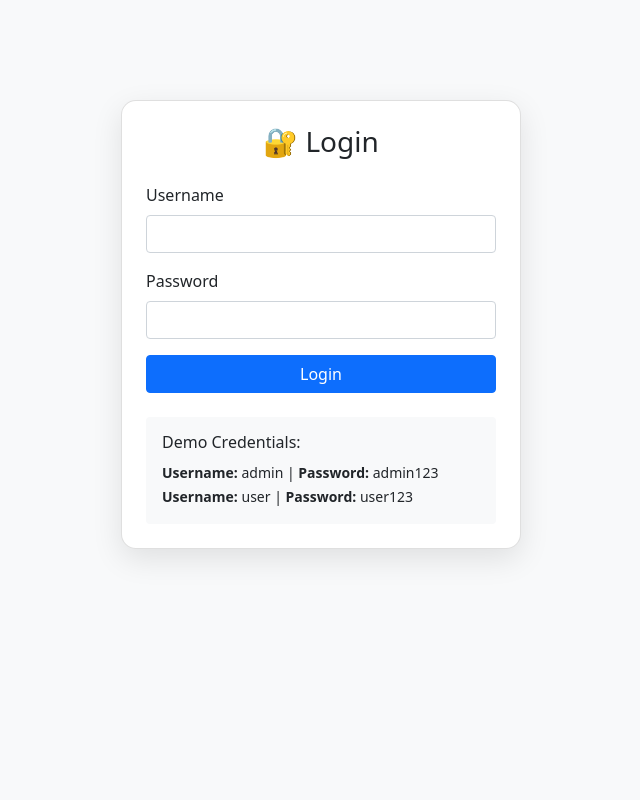
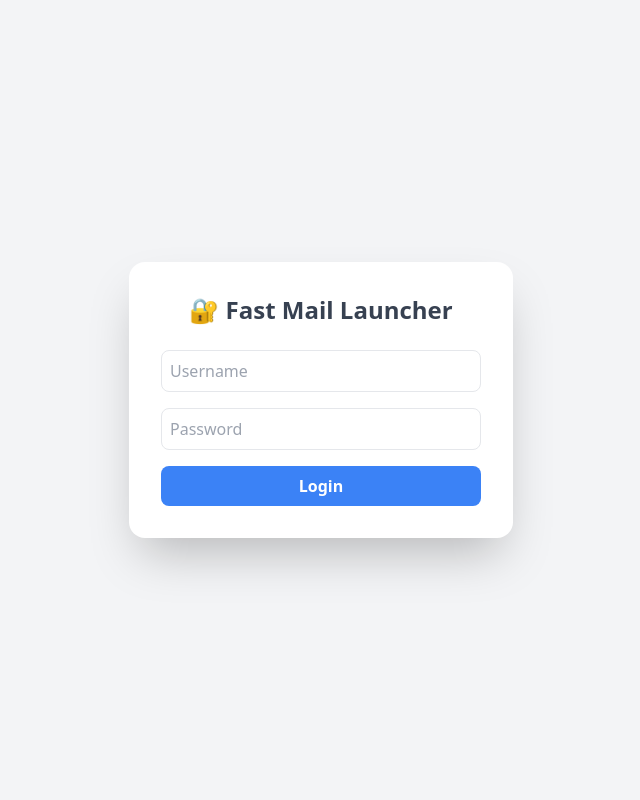
Before and after one commit to deepanshulodhi79-sudo/Deepanshu-s-, a Flask app: page /login in a window 1280 px wide. Shown: the whole page, without its empty margins (319-959 px from the left). Run offline with Flask 3, Linux system fonts and the light colour scheme; some libraries are stand-ins or nearby versions.

Commit message:
Update login.html

```diff
--- a/templates/login.html
+++ b/templates/login.html
@@ -1,57 +1,34 @@
 <!DOCTYPE html>
 <html lang="en">
 <head>
-    <meta charset="UTF-8">
-    <meta name="viewport" content="width=device-width, initial-scale=1.0">
-    <title>Login - Email Sender</title>
-    <link href="https://cdn.jsdelivr.net/npm/bootstrap@5.1.3/dist/css/bootstrap.min.css" rel="stylesheet">
-    <style>
-        body { background: #f8f9fa; }
-        .login-container { max-width: 400px; margin: 100px auto; }
-        .card { border-radius: 15px; box-shadow: 0 10px 30px rgba(0,0,0,0.1); }
-    </style>
+  <meta charset="UTF-8">
+  <meta name="viewport" content="width=device-width, initial-scale=1.0">
+  <title>Login - Fast Mail Launcher</title>
+  <link href="https://cdn.jsdelivr.net/npm/tailwindcss@2.2.19/dist/tailwind.min.css" rel="stylesheet">
+  <script src="https://cdn.jsdelivr.net/npm/sweetalert2@11"></script>
 </head>
-<body>
-    <div class="container">
-        <div class="login-container">
-            <div class="card">
-                <div class="card-body p-4">
-                    <h3 class="text-center mb-4">🔐 Login</h3>
+<body class="bg-gray-100 flex items-center justify-center h-screen">
+  <div class="bg-white shadow-2xl rounded-2xl p-8 w-full max-w-sm text-center">
+    <h2 class="text-2xl font-bold mb-6 text-gray-700">🔐 Fast Mail Launcher</h2>
 
-                    {% with messages = get_flashed_messages(with_categories=true) %}
-                        {% if messages %}
-                            {% for category, message in messages %}
-                                <div class="alert alert-{{ 'danger' if category == 'error' else 'success' }} alert-dismissible fade show">
-                                    {{ message }}
-                                    <button type="button" class="btn-close" data-bs-dismiss="alert"></button>
-                                </div>
-                            {% endfor %}
-                        {% endif %}
-                    {% endwith %}
+    <form method="POST" action="/login" class="flex flex-col gap-4">
+      <input type="text" name="username" placeholder="Username" required class="border rounded-lg p-2">
+      <input type="password" name="password" placeholder="Password" required class="border rounded-lg p-2">
+      <button type="submit" class="bg-blue-500 hover:bg-blue-600 text-white font-bold py-2 rounded-lg">
+        Login
+      </button>
+    </form>
+  </div>
 
-                    <form method="POST">
-                        <div class="mb-3">
-                            <label class="form-label">Username</label>
-                            <input type="text" class="form-control" name="username" required>
-                        </div>
-                        <div class="mb-3">
-                            <label class="form-label">Password</label>
-                            <input type="password" class="form-control" name="password" required>
-                        </div>
-                        <button type="submit" class="btn btn-primary w-100">Login</button>
-                    </form>
-
-                    <div class="mt-4 p-3 bg-light rounded">
-                        <h6>Demo Credentials:</h6>
-                        <small>
-                            <strong>Username:</strong> admin | <strong>Password:</strong> admin123<br>
-                            <strong>Username:</strong> user | <strong>Password:</strong> user123
-                        </small>
-                    </div>
-                </div>
-            </div>
-        </div>
-    </div>
-    <script src="https://cdn.jsdelivr.net/npm/bootstrap@5.1.3/dist/js/bootstrap.bundle.min.js"></script>
+  {% if message %}
+  <script>
+    Swal.fire({
+      icon: 'error',
+      title: 'Login Failed',
+      text: '{{ message }}',
+      confirmButtonText: 'Try Again'
+    });
+  </script>
+  {% endif %}
 </body>
 </html>
```
